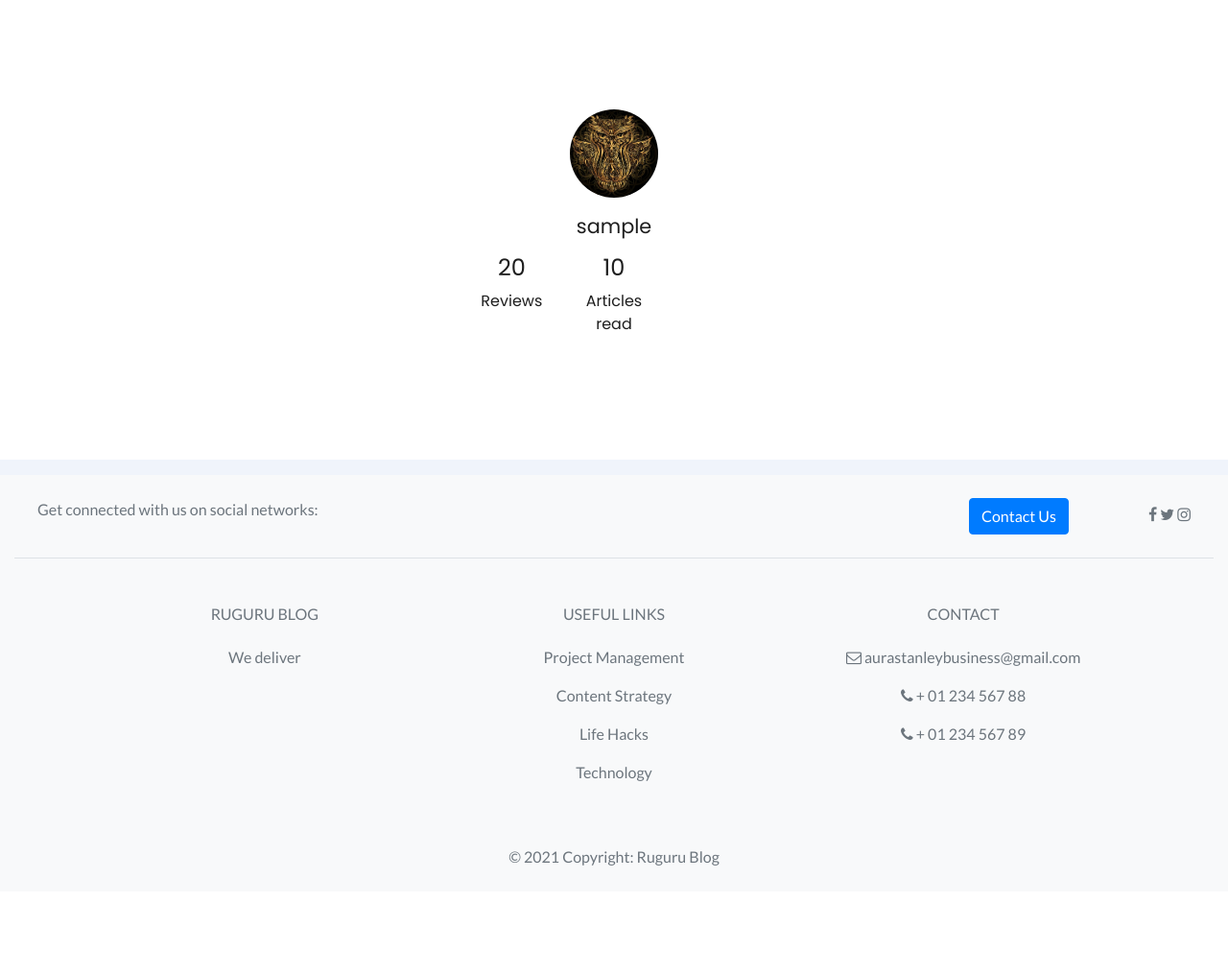
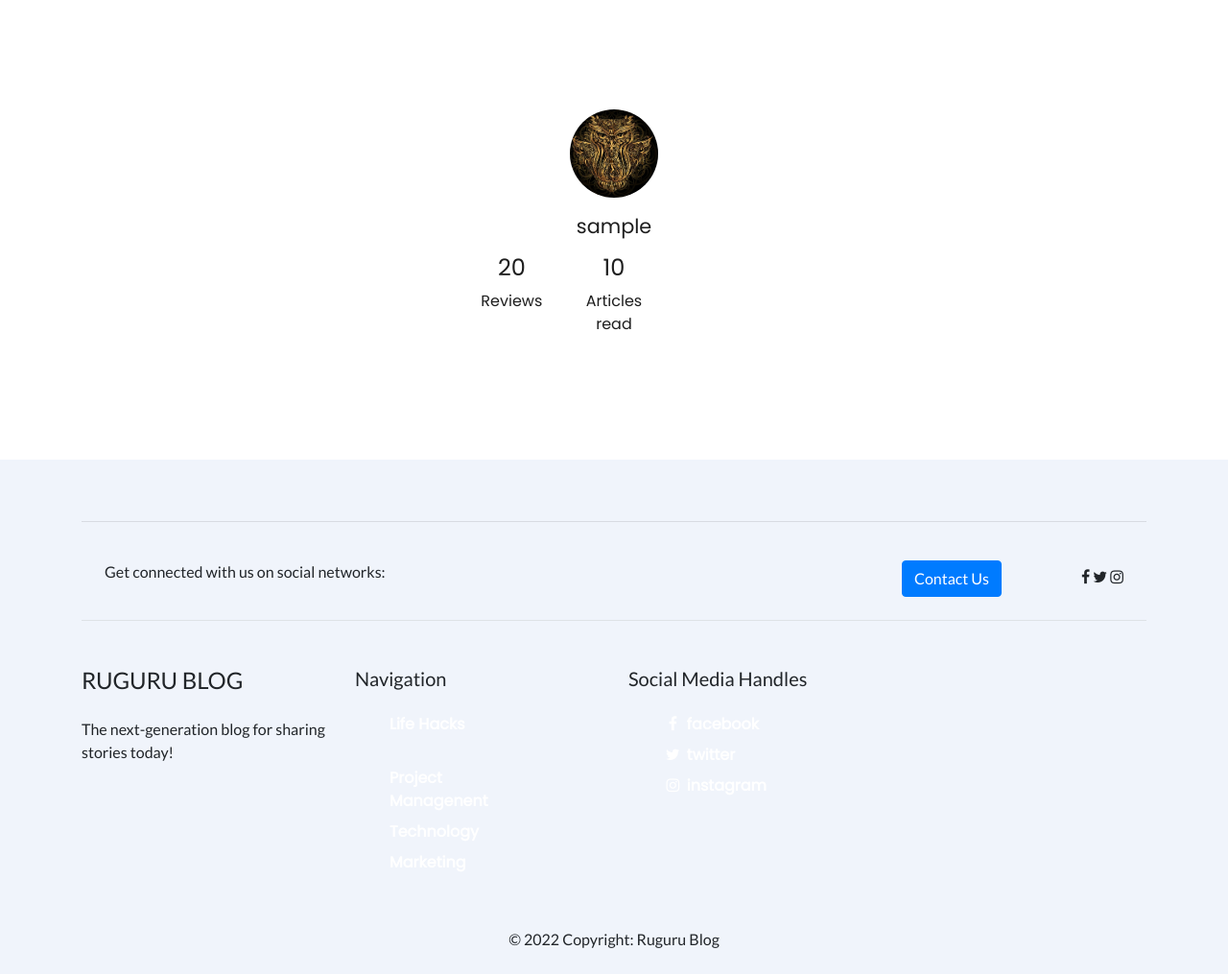
Before and after one commit to mosesborore/ruguru-blog, a Django app: page /accounts/profile in a window 1280 px wide. Shown: the part 56-1071 px from the top of the page at 96% size. Before the commit the page ends 958 px from the top, so only its background shows below. Run offline with Django 3.2, Linux system fonts and the light colour scheme; the visitor is signed in with stand-in values (Sample User, id 1); some libraries are stand-ins or nearby versions.

Commit message:
add update to footer

```diff
--- a/templates/footer.html
+++ b/templates/footer.html
@@ -1,5 +1,6 @@
 <!-- Footer -->
-<footer class="container-fluid text-center text-lg-start bg-light text-muted" style="margin-top: 1rem;">
+<footer class="container pt-5">
+  <hr>
   <!-- Section: Social media -->
   <section class="d-flex justify-content-center justify-content-lg-between p-4 border-bottom">
     <!-- Left -->
@@ -25,65 +26,69 @@
   <!-- Section: Social media -->
 
   <!-- Section: Links  -->
-  <section class="">
-    <div class="container text-center text-md-start mt-5">
-      <!-- Grid row -->
-      <div class="row mt-3">
-        <!-- Grid column -->
-        <div class="col-md-3 col-lg-4 col-xl-3 mx-auto mb-4">
-          <!-- Content -->
-          <h6 class="text-uppercase fw-bold mb-4">
+  <section class="row pt-5">
+    <div class="col-md-6 col-lg-3 mb-4">
+      <h4 class="text-uppercase fw-bold mb-4">
             <i class="fas fa-gem me-3"></i>Ruguru Blog
-          </h6>
-          <p>
-            We deliver
-          </p>
+      </h4>
+      <div class="mt-3">
+        The next-generation blog for sharing stories today!
+      </div>
+    </div>
+    <div class="col-md-5 col-lg-3 mb-4">
+      <h5 class="mb-4">
+        Navigation
+      </h5>
+      <div class="row">
+        <div class="col-6">
+          <ul class="nav flex-column">
+            <li class="nav-item">
+              <a href="{% url 'category-list' 'life-hacks' %}" class="nav-link pt-0">Life Hacks</a>
+            </li>
+            <li class="nav-item">
+              <a href="{% url 'category-list' 'project-management' %}" class="nav-link pt-0">Project Managenent</a>
+            </li>
+            <li class="nav-item">
+              <a href="{% url 'category-list' 'technology' %}" class="nav-link pt-0">Technology</a>
+            </li>
+            <li class="nav-item">
+              <a href="{% url 'category-list' 'marketing' %}" class="nav-link pt-0">Marketing</a>
+            </li>
+          </ul>
         </div>
-        <!-- Grid column -->
-
-        <!-- Grid column -->
-        <div class="col-md-3 col-lg-2 col-xl-2 mx-auto mb-4">
-          <!-- Links -->
-          <h6 class="text-uppercase fw-bold mb-4">
-            Useful links
-          </h6>
-          <p>
-            <a href="{% url 'category-list' 'project-management' %}" class="text-reset">Project Management</a>
-          </p>
-          <p>
-            <a href="{% url 'category-list' 'content-strategy' %}" class="text-reset">Content Strategy</a>
-          </p>
-          <p>
-            <a href="{% url 'category-list' 'life-hacks' %}" class="text-reset">Life Hacks</a>
-          </p>
-          <p>
-            <a href="{% url 'category-list' 'technology' %}" class="text-reset">Technology</a>
-          </p>
-        </div>
-        <!-- Grid column -->
-
-        <!-- Grid column -->
-        <div class="col-md-4 col-lg-3 col-xl-3 mx-auto mb-md-0 mb-4">
-          <!-- Links -->
-          <h6 class="text-uppercase fw-bold mb-4">
-            Contact
-          </h6>
-          <i class="fa fa-envelope-o" aria-hidden="true"></i>
-          aurastanleybusiness@gmail.com
-          </p>
-          <i class="fa fa-phone" aria-hidden="true"></i> + 01 234 567 88</p>
-          <p><i class="fa fa-phone" aria-hidden="true"></i> + 01 234 567 89</p>
-        </div>
-        <!-- Grid column -->
       </div>
-      <!-- Grid row -->
+    </div>
+    <div class="col-md-5 col-lg-3 mb-4">
+      <h5 class="mb-4">
+        Social Media Handles
+      </h5>
+      <ul class="nav flex-column text-muted">
+        <li class="nav-item">
+          <a href="#" class="nav-link pt-0">
+            <i class="fa fa-facebook fa-fw me-2 text-facebook"></i>
+            facebook
+          </a>
+        </li>
+        <li class="nav-item">
+          <a href="#" class="nav-link pt-0">
+            <i class="fa fa-twitter fa-fw me-2 text-facebook"></i>
+            twitter
+          </a>
+        </li>
+        <li class="nav-item">
+          <a href="#" class="nav-link pt-0">
+            <i class="fa fa-instagram fa-fw me-2 text-facebook"></i>
+            instagram
+          </a>
+        </li>
+      </ul>
     </div>
   </section>
   <!-- Section: Links  -->
 
   <!-- Copyright -->
   <div class="text-center p-4">
-    © 2021 Copyright:
+    © 2022 Copyright:
     <a class="text-reset fw-bold" href="#">Ruguru Blog</a>
   </div>
   <!-- Copyright -->
```
